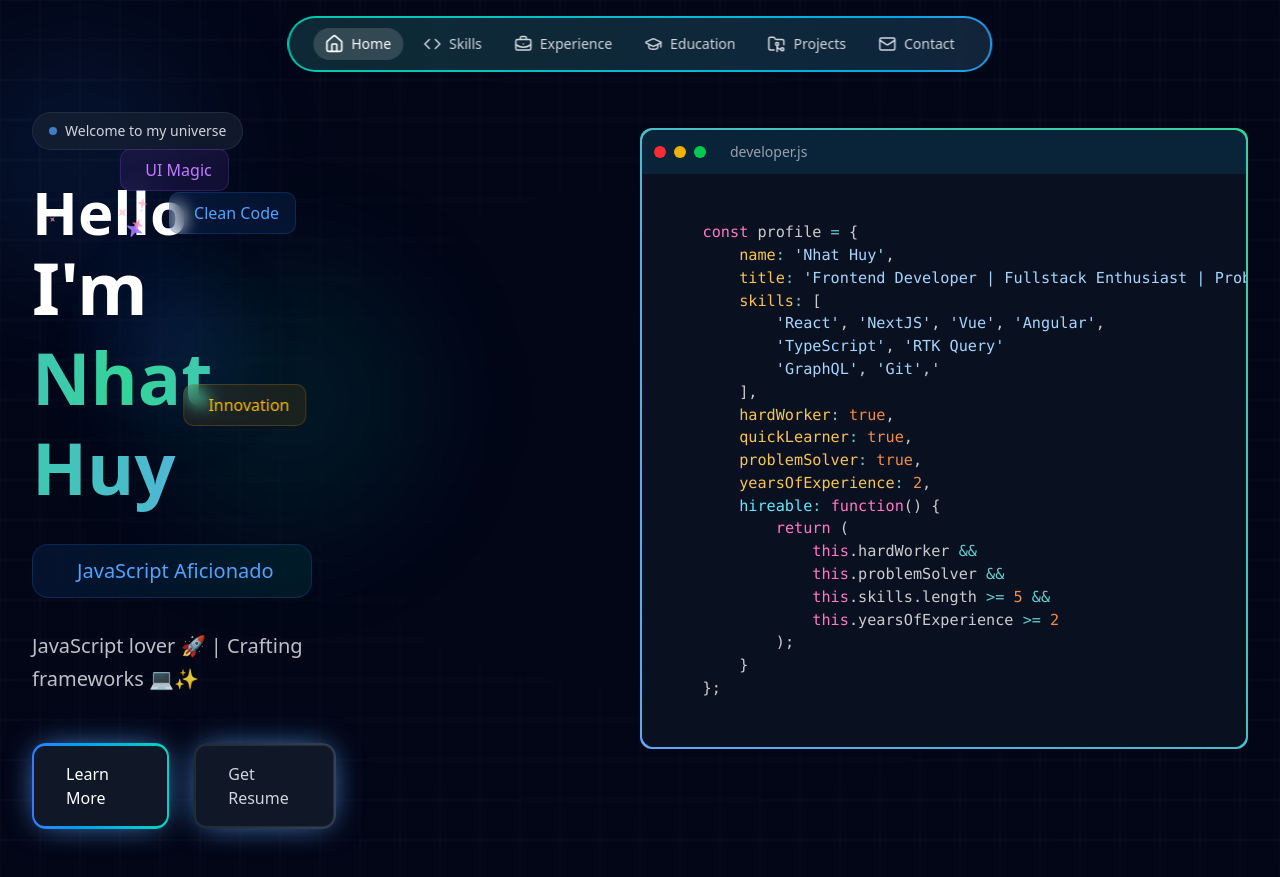
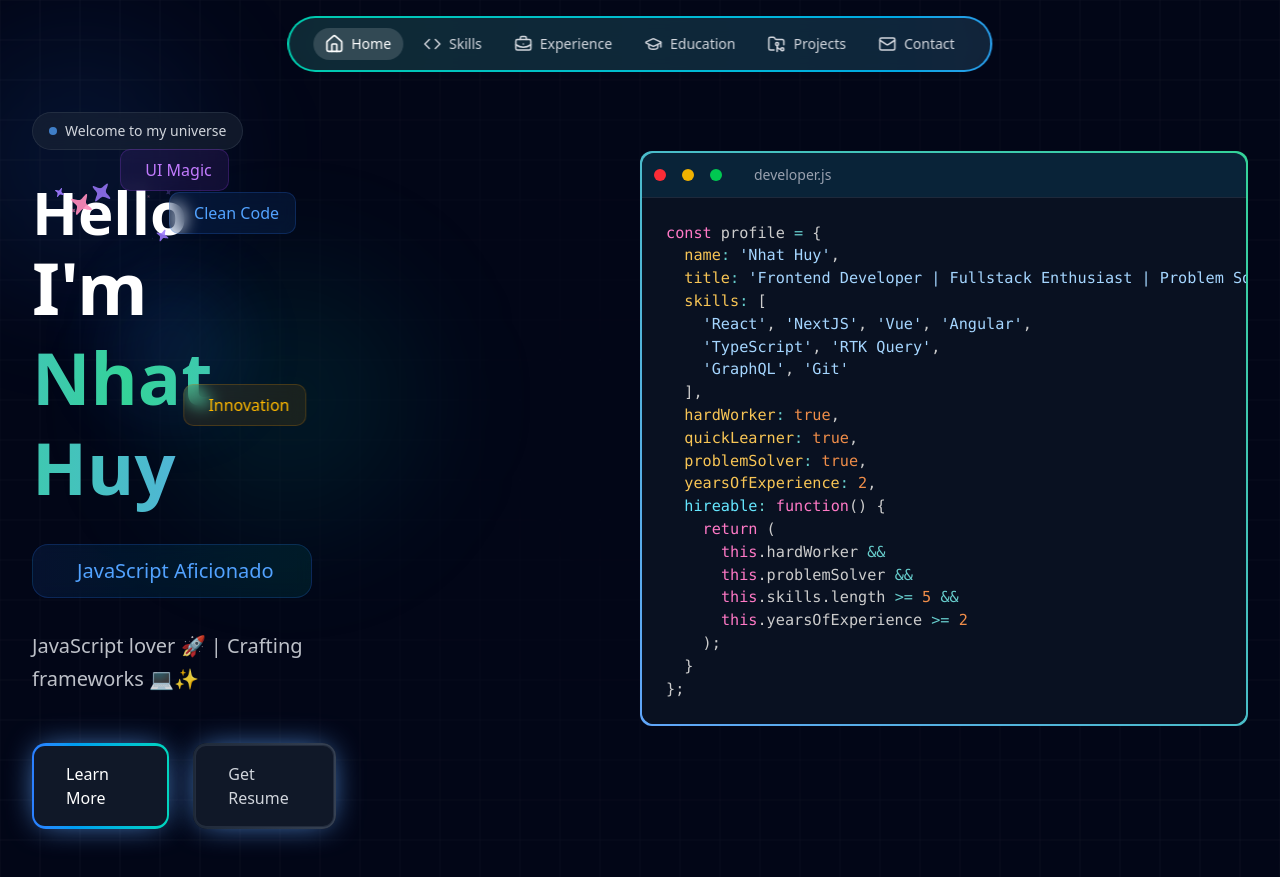
Before and after one commit to nhath24042001/my-portfolio, a Next.js app: page / in a window 1280 px wide. Built offline with nearby package versions, Linux system fonts and the light colour scheme.

Commit message:
refactor: re-update component logic

```diff
--- a/src/components/shared/Meteor.tsx
+++ b/src/components/pages/home/Meteor.tsx
@@ -1,31 +1,28 @@
 'use client'
 
 import { cn } from '@/lib/utils'
+import { MeteorStyle } from '@/types/common'
+import { MeteorProps } from '@/types/props'
 import { useEffect, useState } from 'react'
 
-type MeteorStyle = {
-  top: number
-  left: string
-  animationDelay: string
-  animationDuration: string
-}
+const generateMeteorStyle = (): MeteorStyle => ({
+  top: -5,
+  left: `${Math.floor(Math.random() * window.innerWidth)}px`,
+  animationDelay: `${(Math.random() * 1 + 0.2).toFixed(2)}s`,
+  animationDuration: `${Math.floor(Math.random() * 8 + 2)}s`,
+})
 
-export const Meteor = ({ number }: { number: number }) => {
+export const Meteor = ({ number }: MeteorProps) => {
   const [meteorStyles, setMeteorStyles] = useState<MeteorStyle[]>([])
 
   useEffect(() => {
-    const styles = [...new Array(number)].map(() => ({
-      top: -5,
-      left: Math.floor(Math.random() * window.innerWidth) + 'px',
-      animationDelay: Math.random() * 1 + 0.2 + 's',
-      animationDuration: Math.floor(Math.random() * 8 + 2) + 's',
-    }))
+    const styles = Array.from({ length: number }, generateMeteorStyle)
     setMeteorStyles(styles)
   }, [number])
 
   return (
     <>
-      {[...meteorStyles].map((style, idx) => (
+      {meteorStyles.map((style, idx) => (
         <span
           key={idx}
           className={cn(
--- /dev/null
+++ b/src/components/pages/home/PrismCode.tsx
@@ -0,0 +1,56 @@
+'use client'
+
+import 'prismjs/themes/prism-tomorrow.css'
+import Prism from 'prismjs'
+import { useEffect } from 'react'
+
+export const PrismCode = () => {
+  const code = `
+const profile = {
+  name: 'Nhat Huy',
+  title: 'Frontend Developer | Fullstack Enthusiast | Problem Solver',
+  skills: [
+    'React', 'NextJS', 'Vue', 'Angular',
+    'TypeScript', 'RTK Query',
+    'GraphQL', 'Git'
+  ],
+  hardWorker: true,
+  quickLearner: true,
+  problemSolver: true,
+  yearsOfExperience: 2,
+  hireable: function() {
+    return (
+      this.hardWorker &&
+      this.problemSolver &&
+      this.skills.length >= 5 &&
+      this.yearsOfExperience >= 2
+    );
+  }
+};
+`.trim()
+
+  useEffect(() => {
+    Prism.highlightAll()
+  }, [])
+
+  return (
+    <div className="w-full lg:w-1/2 animate__animated animate__fadeInDown animate__delay-0.1s">
+      <div className="gradient-border">
+        <div className="code-window bg-[#091121]">
+          <div className="window-header flex items-center px-4 py-2 border-b border-[#1e293b]">
+            <div className="window-dot bg-red-500" />
+            <div className="window-dot bg-yellow-500 ml-2" />
+            <div className="window-dot bg-green-500 ml-2" />
+            <span className="ml-4 text-sm text-gray-400 flex items-center gap-2">
+              <i className="fas fa-code"></i>
+              developer.js
+            </span>
+          </div>
+          <pre className="language-javascript text-sm p-4 overflow-x-auto">
+            <code className="language-javascript">{code}</code>
+          </pre>
+        </div>
+      </div>
+    </div>
+  )
+}
--- /dev/null
+++ b/src/components/pages/home/SparkText.tsx
@@ -0,0 +1,76 @@
+'use client'
+
+import { cn } from '@/lib/utils'
+import { useEffect, useState } from 'react'
+import { Sparkle } from './Sparkle'
+import { SparkTextProps } from '@/types/props'
+import { SparkleType } from '@/types/common'
+
+export const SparkText = ({
+  text,
+  colors = { first: '#9E7AFF', second: '#FE8BBB' },
+  className,
+  sparklesCount = 10,
+  ...props
+}: SparkTextProps) => {
+  const [sparkles, setSparkles] = useState<SparkleType[]>([])
+
+  const generateSparkle = (timestamp: number): SparkleType => {
+    const x = `${Math.random() * 100}%`
+    const y = `${Math.random() * 100}%`
+    const color = Math.random() > 0.5 ? colors.first : colors.second
+    const delay = Math.random() * 2
+    const scale = Math.random() * 1 + 0.3
+    const lifespan = Math.random() * 10 + 5
+    return {
+      id: `${x}-${y}-${timestamp}`,
+      x,
+      y,
+      color,
+      delay,
+      scale,
+      lifespan,
+    }
+  }
+
+  useEffect(() => {
+    const now = Date.now()
+
+    const initialSparkles = Array.from({ length: sparklesCount }, () =>
+      generateSparkle(now)
+    )
+    setSparkles(initialSparkles)
+
+    const interval = setInterval(() => {
+      setSparkles((current) =>
+        current.map((sparkle) =>
+          sparkle.lifespan <= 0
+            ? generateSparkle(Date.now())
+            : { ...sparkle, lifespan: sparkle.lifespan - 0.1 }
+        )
+      )
+    }, 100)
+
+    return () => clearInterval(interval)
+  }, [colors.first, colors.second, sparklesCount])
+
+  return (
+    <div
+      className={cn('text-6xl font-bold', className)}
+      {...props}
+      style={
+        {
+          '--sparkles-first-color': colors.first,
+          '--sparkles-second-color': colors.second,
+        } as React.CSSProperties
+      }
+    >
+      <span className="relative inline-block">
+        {sparkles.map((sparkle) => (
+          <Sparkle key={sparkle.id} {...sparkle} />
+        ))}
+        <strong>{text}</strong>
+      </span>
+    </div>
+  )
+}
--- a/src/components/shared/PrismCode.tsx
+++ /dev/null
@@ -1,54 +0,0 @@
-'use client'
-import 'prismjs/themes/prism-tomorrow.css'
-import Prism from 'prismjs'
-import { useEffect, useState } from 'react'
-
-export const PrismCode = () => {
-  const [code] = useState(`
-    const profile = {
-        name: 'Nhat Huy',
-        title: 'Frontend Developer | Fullstack Enthusiast | Problem Solver',
-        skills: [
-            'React', 'NextJS', 'Vue', 'Angular',
-            'TypeScript', 'RTK Query'
-            'GraphQL', 'Git','
-        ],
-        hardWorker: true,
-        quickLearner: true,
-        problemSolver: true,
-        yearsOfExperience: 2,
-        hireable: function() {
-            return (
-                this.hardWorker &&
-                this.problemSolver &&
-                this.skills.length >= 5 &&
-                this.yearsOfExperience >= 2
-            );
-        }
-    };
-      `)
-
-  useEffect(() => {
-    Prism.highlightAll()
-  }, [])
-  return (
-    <div className="w-full lg:w-1/2 animate__animated animate__fadeInDown animate__delay-0.1s">
-      <div className="gradient-border">
-        <div className="code-window bg-[#091121]">
-          <div className="window-header">
-            <div className="window-dot bg-red-500"></div>
-            <div className="window-dot bg-yellow-500"></div>
-            <div className="window-dot bg-green-500"></div>
-            <span className="ml-2 text-sm text-gray-400 flex items-center gap-2">
-              <i className="fas fa-code"></i>
-              developer.js
-            </span>
-          </div>
-          <pre className="language-javascript">
-            <code className="language-javascript">{code}</code>
-          </pre>
-        </div>
-      </div>
-    </div>
-  )
-}
--- a/src/components/shared/SparkText.tsx
+++ /dev/null
@@ -1,84 +0,0 @@
-'use client'
-import { cn } from '@/lib/utils';
-import { useEffect, useState } from 'react'
-import { Sparkle } from './Sparkle';
-
-interface SparkTextProps {
-  text: string
-  colors?: { first: string; second: string }
-  className?: string
-  sparklesCount?: number
-}
-
-type Sparkle = {
-  id: string
-  x: string
-  y: string
-  color: string
-  delay: number
-  scale: number
-  lifespan: number
-}
-
-export const SparkText = ({
-  text,
-  colors = { first: '#9E7AFF', second: '#FE8BBB' },
-  className,
-  sparklesCount = 10,
-  ...props
-}: SparkTextProps) => {
-  const [sparkles, setSparkles] = useState<Sparkle[]>([])
-
-  useEffect(() => {
-    const generateStar = () => {
-      const starX = `${Math.random() * 100}%`
-      const starY = `${Math.random() * 100}%`
-      const color = Math.random() > 0.5 ? colors.first : colors.second
-      const delay = Math.random() * 2
-      const scale = Math.random() * 1 + 0.3
-      const lifespan = Math.random() * 10 + 5
-      const id = `${starX}-${starY}-${Date.now()}`
-      return { id, x: starX, y: starY, color, delay, scale, lifespan }
-    }
-
-    const initializeStars = () => {
-      const newSparkles = Array.from({ length: sparklesCount }, generateStar)
-      setSparkles(newSparkles)
-    }
-
-    const updateStars = () => {
-      setSparkles((currentSparkles) =>
-        currentSparkles.map((star) => {
-          if (star.lifespan <= 0) {
-            return generateStar()
-          } else {
-            return { ...star, lifespan: star.lifespan - 0.1 }
-          }
-        })
-      )
-    }
-
-    initializeStars()
-    const interval = setInterval(updateStars, 100)
-
-    return () => clearInterval(interval)
-  }, [colors.first, colors.second, sparklesCount])
-  return (
-    <div
-      className={cn('text-6xl font-bold', className)}
-      {...props}
-      style={{
-        // @ts-expect-error: Allow custom CSS variables
-        '--sparkles-first-color': `${colors.first}`,
-        '--sparkles-second-color': `${colors.second}`,
-      }}
-    >
-      <span className="relative inline-block">
-        {sparkles.map((sparkle) => (
-          <Sparkle key={sparkle.id} {...sparkle} />
-        ))}
-        <strong>{text}</strong>
-      </span>
-    </div>
-  )
-}
--- /dev/null
+++ b/src/types/common.ts
@@ -0,0 +1,16 @@
+export type MeteorStyle = {
+  top: number
+  left: string
+  animationDelay: string
+  animationDuration: string
+}
+
+export type SparkleType = {
+  id: string
+  x: string
+  y: string
+  color: string
+  delay: number
+  scale: number
+  lifespan: number
+}
--- /dev/null
+++ b/src/types/props.ts
@@ -0,0 +1,29 @@
+export interface FlipWordsProps {
+  words: string[]
+  duration?: number
+  className?: string
+}
+
+export interface MeteorProps {
+  number: number
+}
+
+export interface SparkleProps {
+  id: string
+  x: string
+  y: string
+  color: string
+  delay?: number
+  scale?: number
+}
+
+
+export interface SparkTextProps extends React.HTMLAttributes<HTMLDivElement> {
+  text: string
+  colors?: {
+    first: string
+    second: string
+  }
+  className?: string
+  sparklesCount?: number
+}
```
Also changed, not shown: src/app/page.tsx (+5 -5 lines), src/components/pages/home/FlipWords.tsx (renamed from src/components/shared/FlipWords.tsx, +28 -41 lines), src/components/pages/home/Sparkle.tsx (renamed from src/components/shared/Sparkle.tsx, +1 -9 lines), src/components/pages/home/GridBackground.tsx (renamed from src/components/shared/GridBackground.tsx).
